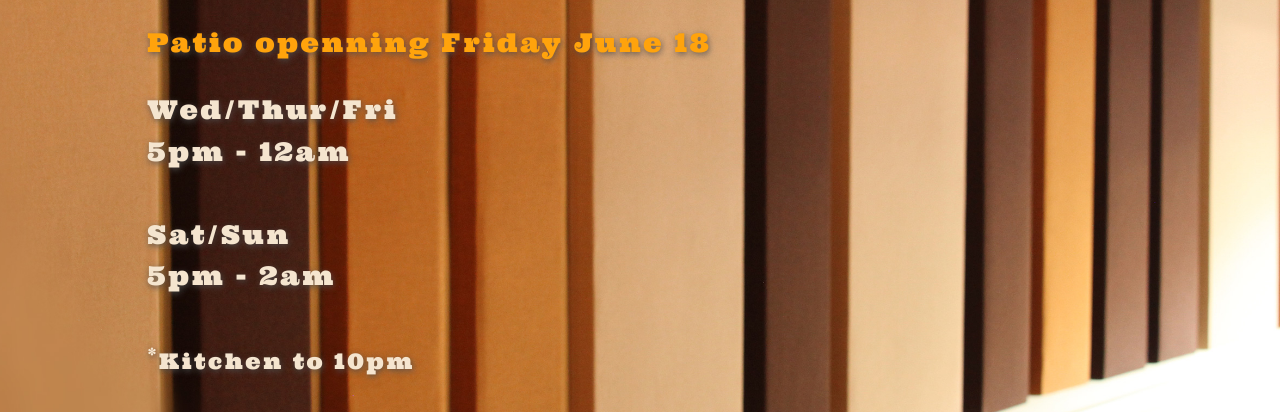
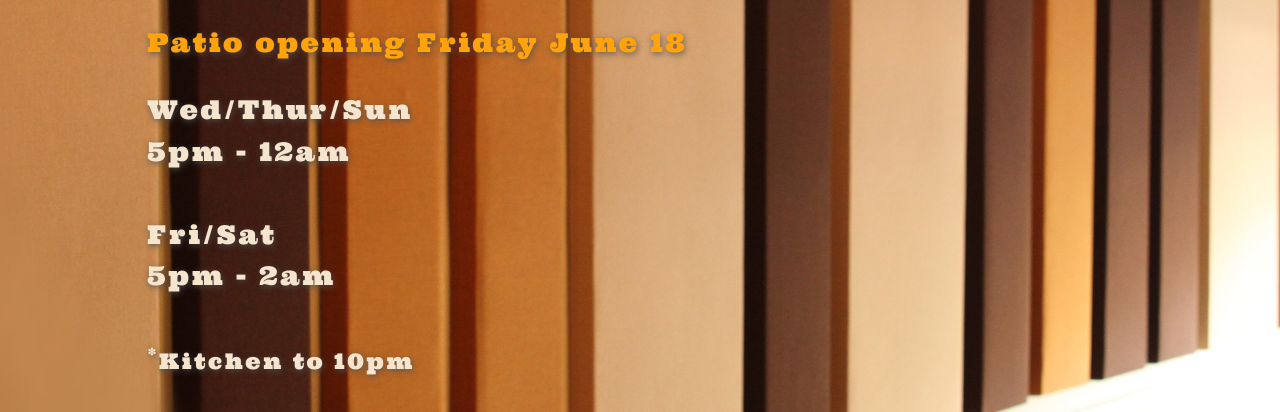
Before and after one commit to littlejerryTO/little-jerry-landing, a website: page index.html in a window 1280 px wide. Shown: the part 301-713 px from the top of the page. Drawn offline with nearby package versions, Linux system fonts and the light colour scheme.

Commit message:
update openning hours

```diff
--- a/index.html
+++ b/index.html
@@ -139,9 +139,9 @@
         <!-- <span class="heading-primary--sub">Summer 2019</span> -->
         <span class="heading-primary--sub">418 College St<br />Toronto</span>
         <span class="heading-primary--sub heading-primary--sub2 primary-color"
-          >Patio openning Friday June 18</span>
+          >Patio opening Friday June 18</span>
           <span class="heading-primary--sub heading-primary--sub2"
-          >Wed/Thur/Fri <br/>5pm - 12am<br/><br/>Sat/Sun<br/>5pm - 2am
+          >Wed/Thur/Sun <br/>5pm - 12am<br/><br/>Fri/Sat<br/>5pm - 2am
         <small><br/><br/><sup>*</sup>Kitchen to 10pm</small>
         </span>
         <!-- <span class="heading-primary--sub heading-primary--sub2"
```
